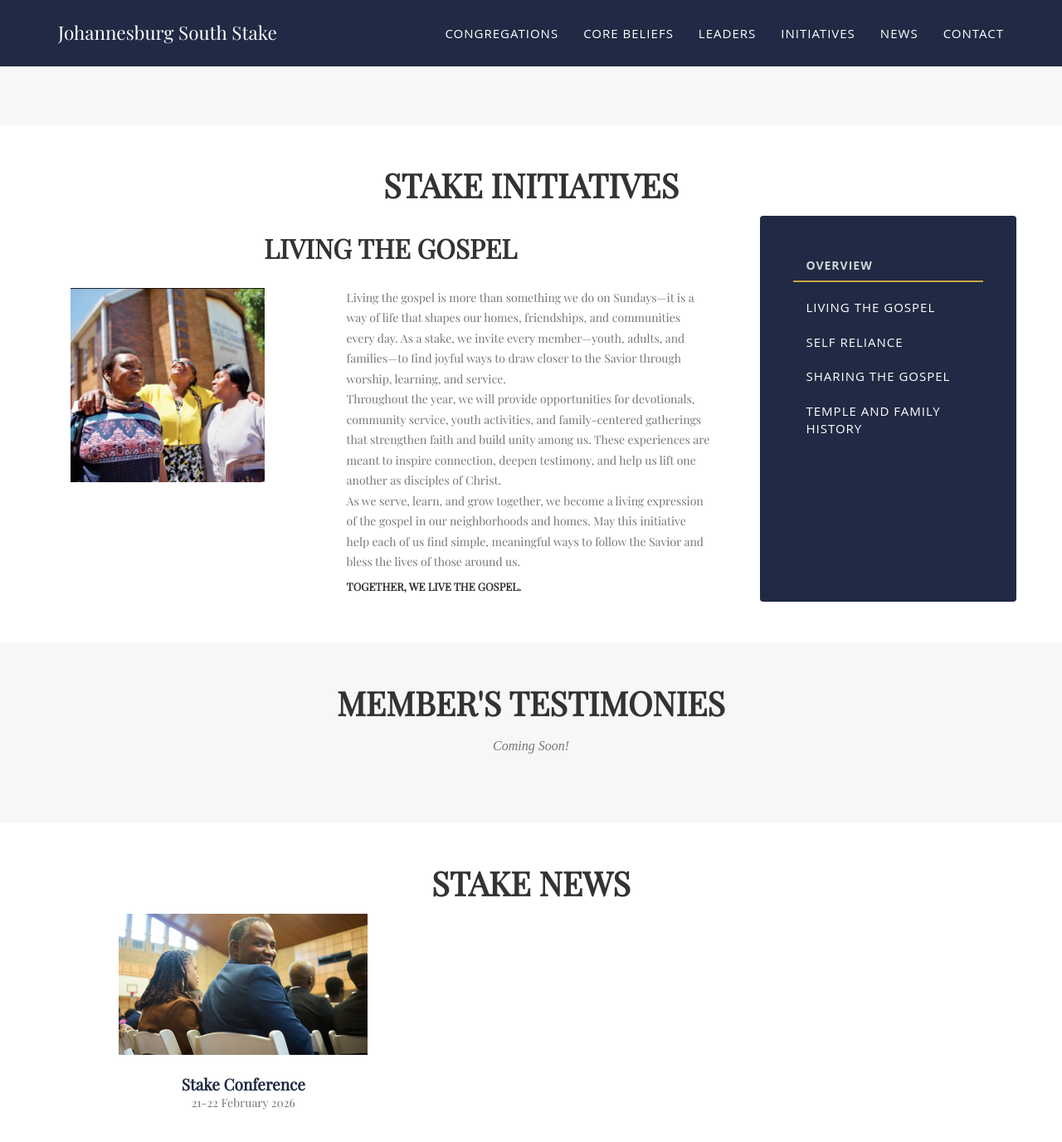
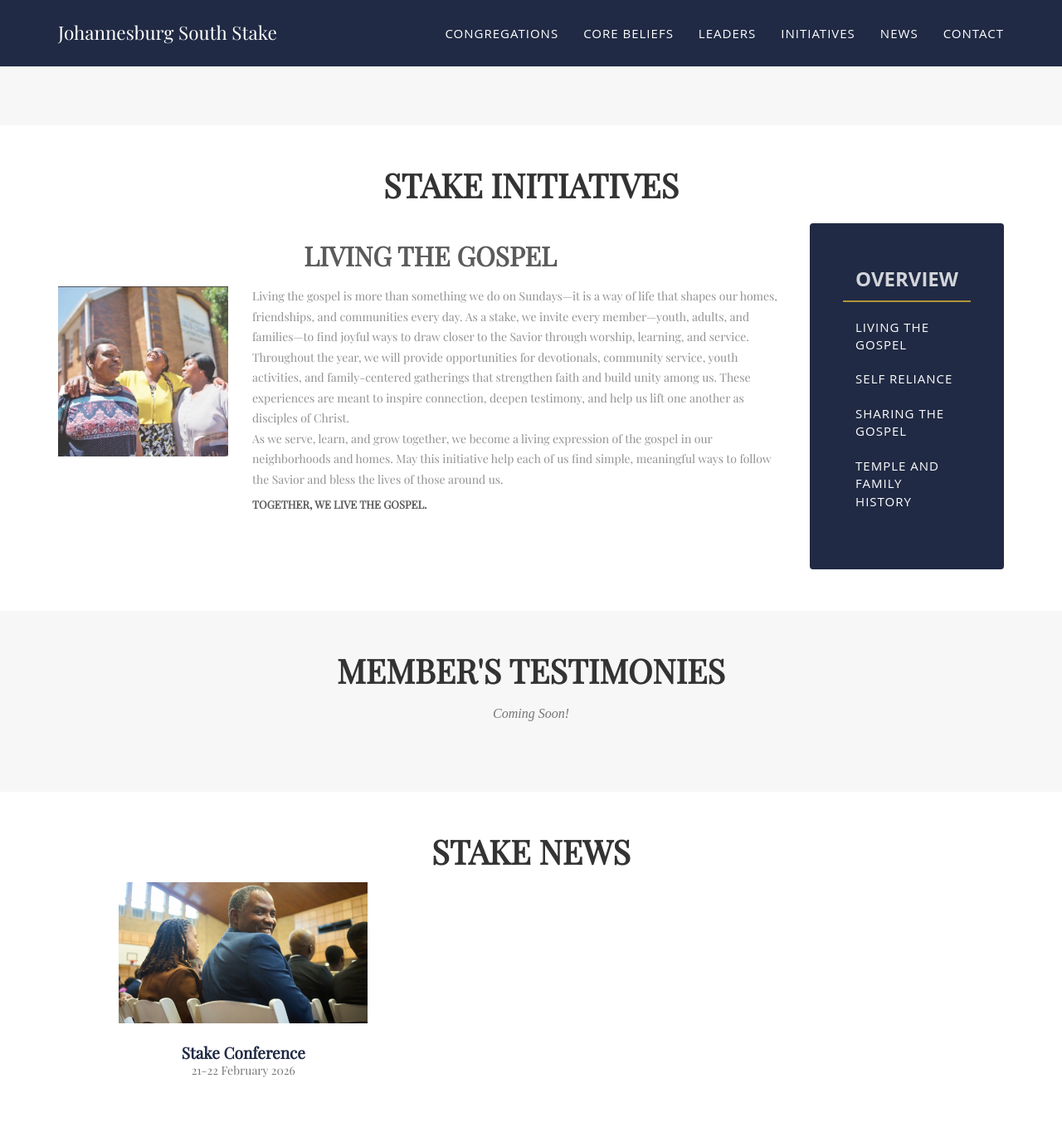
Before and after one commit to jhbsouthstake/jhbsouthstake.github.io, a Jekyll site: the page built from index.html, in a window 1280 px wide and 1400 px high, scrolled down 4373 px. Shown: the top 1376 px of the window at 83% size. Built offline with Jekyll 4.4.1, drawn with Linux system fonts in a browser that asks for light colours; some web fonts are replaced.

Commit message:
fix mobile layout of initiatives

```diff
--- a/_includes/head.html
+++ b/_includes/head.html
@@ -3,7 +3,7 @@
     <meta charset="utf-8">
     <meta http-equiv="X-UA-Compatible" content="IE=edge">
     <title>{% if page.title %}{{ page.title }}{% else %}{{ site.title }}{% endif %}</title>
-    <meta name="viewport" content="width=device-width">
+    <meta name="viewport" content="width=device-width initial-scale=1.0">
     <meta name="description" content="{{ site.description }}">
     <link rel="canonical" href="{{ page.url | replace:'index.html','' | prepend: site.baseurl | prepend: site.url }}">
 
--- a/_includes/initiatives.html
+++ b/_includes/initiatives.html
@@ -1,99 +1,7 @@
-<!-- Initiatives Section -->
-    <section id="initiatives" class="uniting-families">
+<section id="initiatives">
 <div class="container">
-            <div class="row">
-                <div class="col-lg-12 text-center">
-                    <h2 class="section-heading">Stake Initiatives</h2>
-                    <!-- <h3 class="section-subheading text-muted">Lorem ipsum dolor sit amet consectetur.</h3> -->
-                </div>
-            </div>
-
-            <div class="row"></div>
-
-    <div class="container">
-        <div class="uf-layout">
-
-            <!-- LEFT CONTENT AREA -->
-            <div class="uf-content">
-
-
-            <!-- Page 1 Living the Gospel (default visible) -->
-                <div class="initiative-section active" id="living-the-gospel">
-                    <h2 class="uf-heading text-center">Living The Gospel</h2>
-
-                    <div class="uf-body">
-                        <div class="uf-image">
-                            <img src="{{ '/img/initiatives/livingthegospel.jpg' | relative_url }}"  alt="Johannesburg Temple" />
-                        </div>
-
-                        <div class="uf-text">
-                            <!-- <h3 class="section-subheading">Uniting families for eternity includes:</h3> -->
-                            <p class="text-muted">Living the gospel is more than something we do on Sundays—it is a way of life that shapes our homes, friendships, and communities every day. As a stake, we invite every member—youth, adults, and families—to find joyful ways to draw closer to the Savior through worship, learning, and service.<br>Throughout the year, we will provide opportunities for devotionals, community service, youth activities, and family-centered gatherings that strengthen faith and build unity among us. These experiences are meant to inspire connection, deepen testimony, and help us lift one another as disciples of Christ.<br>As we serve, learn, and grow together, we become a living expression of the gospel in our neighborhoods and homes. May this initiative help each of us find simple, meaningful ways to follow the Savior and bless the lives of those around us.</p>
-                            <h6 class="subheading">Together, we live the gospel.</h6>
-                        </div>
-                    </div>
-                </div>
-
-
-            <!-- Page 2 Living the Gospel (default hidden) -->
-                <div class="initiative-section" id="self-reliance">
-                    <h2 class="uf-heading text-center">Self Reliance</h2>
-
-                    <div class="uf-body">
-                        <div class="uf-image">
-                            <img src="{{ '/img/initiatives/selfreliance.jpg' | relative_url }}"  alt="Johannesburg Temple" />
-                        </div>
-
-                        <div class="uf-text">
-                            <!-- <h3 class="section-subheading">Uniting families for eternity includes:</h3> -->
-                                    <p class="text-muted">All Leaders exercise their keys in implementing these tools as they help members help themselves toward self-reliance. Contact Brother Siyabulela Manyakanyaka on 061-741-7612 for more information.</p>
-                        </div>
-                    </div>
-                </div>
-
-
-            <!-- Page 3 Living the Gospel (default hidden) -->
-                <div class="initiative-section" id="sharing-the-gospel">
-                    <h2 class="uf-heading text-center">Sharing the Gospel</h2>
-
-                    <div class="uf-body">
-                        <div class="uf-image">
-                            <img src="{{ '/img/initiatives/sharingthegospel.jpg' | relative_url }}"  alt="Johannesburg Temple" />
-                        </div>
-
-                        <div class="uf-text">
-                            <!-- <h3 class="section-subheading">Uniting families for eternity includes:</h3> -->
-                            <p class="text-muted">Sharing the gospel is a natural expression of the joy and hope we find in Jesus Christ. As we live His teachings, our words, actions, and service become a quiet invitation for others to feel His love and discover the blessings of the restored gospel.<br>As a stake, we encourage members, youth, and families to look for simple, sincere opportunities to share light—through friendship, kindness, service, and meaningful conversations. Whether welcoming someone to an activity, supporting a neighbor, or sharing personal testimony, every act of love becomes a way of sharing the gospel.</p>
-                            <h6 class="subheading"><a href="https://www.churchofjesuschrist.org/bc/content/ldsorg/manual/13301_000_TchngSvrsWay_Web.pdf?lang=eng">Here are some useful tools that we use to share the Gospel of Jesus Christ</a></h6>
-                            <a href="https://www.churchofjesuschrist.org/bc/content/ldsorg/manual/13301_000_TchngSvrsWay_Web.pdf?lang=eng">
-                                <img src="img/initiatives/teachinginthesaviorsway.png" class="img-responsive img-centered" alt="">
-                            </a>
-                        </div>
-                    </div>
-                </div>
-
-
-            <!-- Page 4 Living the Gospel (default hidden) -->
-                <div class="initiative-section" id="temple-and-family-history">
-                    <h2 class="uf-heading text-center">Temple and Family History</h2>
-
-                    <div class="uf-body">
-                        <div class="uf-image">
-                            <img src="{{ '/img/initiatives/temple.jpg' | relative_url }}"  alt="Johannesburg Temple" />
-                        </div>
-
-                        <div class="uf-text">
-                            <!-- <h3 class="section-subheading">Uniting families for eternity includes:</h3> -->
-
-                            <p class="text-muted">The temple and family history work connect us to heaven and to one another across generations. As we discover our ancestors and participate in temple ordinances, we feel a deeper sense of identity, belonging, and purpose within God’s eternal family.<br>As a stake, we invite individuals and families to take part in family history discovery, indexing, temple preparation, and temple worship.</p>
-
-                        </div>
-                    </div>
-                </div>
-            </div>
-
-             <!-- SIDEBAR (column 3) -->
-            <aside class="navbar navbar-default uf-sidebar">
+<div class="container-initiatives">
+<div class="navbar navbar-default" id="sidebar">
     <ul class="nav">
         <li class="nav-heading">Overview</li>
         <li><a href="#" class="active-link" onclick="switchSection(event,'living-the-gospel')">Living The Gospel</a></li>
@@ -101,157 +9,151 @@
         <li><a href="#" onclick="switchSection(event,'sharing-the-gospel')">Sharing The Gospel</a></li>
         <li><a href="#" onclick="switchSection(event,'temple-and-family-history')">Temple and Family History</a></li>
     </ul>
-            </aside>
+</div>
+<div id="section-heading"><h2 class="section-heading text-center">Stake Initiatives</h2></div>
+
+<!-- /* Section to be repeated for each initiative */ -->
+<div id="content-block">
+<div id="living-the-gospel" class="initiative-section active">
+  <div id="card-heading" class="text-center"><h2>Living The Gospel</h2></div>
+  <div id="card-text"><p class="text-muted">Living the gospel is more than something we do on Sundays—it is a way of life that shapes our homes, friendships, and communities every day. As a stake, we invite every member—youth, adults, and families—to find joyful ways to draw closer to the Savior through worship, learning, and service.<br>Throughout the year, we will provide opportunities for devotionals, community service, youth activities, and family-centered gatherings that strengthen faith and build unity among us. These experiences are meant to inspire connection, deepen testimony, and help us lift one another as disciples of Christ.<br>As we serve, learn, and grow together, we become a living expression of the gospel in our neighborhoods and homes. May this initiative help each of us find simple, meaningful ways to follow the Savior and bless the lives of those around us.</p>
+                    <h6 class="subheading">Together, we live the gospel.</h6></div>
+  <div id="card-image"><img src="{{ '/img/initiatives/livingthegospel.jpg' | relative_url }}"  ></div>
 </div>
 
+<div id="self-reliance" class="initiative-section">
+  <div id="card-heading" class="text-center"><h2>Self Reliance</h2></div>
+  <div id="card-text"><p class="text-muted">All Leaders exercise their keys in implementing these tools as they help members help themselves toward self-reliance. Contact Brother Siyabulela Manyakanyaka on 061-741-7612 for more information.</p></div>
+  <div id="card-image"><img src="{{ '/img/initiatives/selfreliance.jpg' | relative_url }}"  ></div>
+</div>
+
+<div id="sharing-the-gospel" class="initiative-section">
+  <div id="card-heading" class="text-center"><h2>Sharing The Gospel</h2></div>
+  <div id="card-text"><p class="text-muted">Sharing the gospel is a natural expression of the joy and hope we find in Jesus Christ. As we live His teachings, our words, actions, and service become a quiet invitation for others to feel His love and discover the blessings of the restored gospel.<br>As a stake, we encourage members, youth, and families to look for simple, sincere opportunities to share light—through friendship, kindness, service, and meaningful conversations. Whether welcoming someone to an activity, supporting a neighbor, or sharing personal testimony, every act of love becomes a way of sharing the gospel.</p></div>
+  <div id="card-image"><img src="{{ '/img/initiatives/sharingthegospel.jpg' | relative_url }}"  ></div>
+</div>
+
+<div id="temple-and-family-history" class="initiative-section">
+  <div id="card-heading" class="text-center"><h2>Temple and Family History</h2></div>
+  <div id="card-text"><p class="text-muted">The temple and family history work connect us to heaven and to one another across generations. As we discover our ancestors and participate in temple ordinances, we feel a deeper sense of identity, belonging, and purpose within God’s eternal family.<br>As a stake, we invite individuals and families to take part in family history discovery, indexing, temple preparation, and temple worship.</p></div>
+  <div id="card-image"><img src="{{ '/img/initiatives/temple.jpg' | relative_url }}"  ></div>
+</div>
 
 </div>
 
 </div>
+</div>
+
+
 </section>
 
 
 
 <style>
 
-/* Main layout */
-.uf-layout {
-  display: grid;
-  grid-template-columns: 2fr 0.8fr;
-  gap: 60px;
-  align-items: start;
-}
-
-/* Content sections */
 .initiative-section {
 display: none;
+opacity: 0;
+transition: opacity 0.4s ease;
 }
 
 .initiative-section.active {
-  display: block;
+  display: grid;
+  grid-template-columns: 0.75fr 2.5fr;
+  grid-template-rows: auto auto;
+  grid-template-areas:
+    "card-heading card-heading"
+    "card-image card-text";
+  grid-gap: 0.9rem;
+  opacity: 0.8;
   }
 
-/* Heading */
-.uf-heading {
-  margin-bottom: 30px;
+
+.container-initiatives {
+  display: grid;
+  grid-template-columns: 3.25fr 0.75fr;
+  grid-template-rows: auto auto auto;
+  grid-template-areas:
+    "section-heading section-heading"
+    "content-block sidebar"
+    "content-block sidebar";
+  grid-gap: 0.9rem;
 }
 
-/* Image + text layout */
-.uf-body {
-  display: grid;
-  grid-template-columns: 1fr 1.5fr;
-  gap: 40px;
-  align-items: start;
+
+
+#sidebar {
+  grid-area: sidebar;
+  padding: 40px;
+  width: 100%;
+  height: 100%;
+  align-self: start;
 }
 
-.uf-image img {
-  width: 80%;
-  height: auto;
-  object-fit: cover;
-}
-
-/* Sidebar */
-.uf-sidebar {
-  padding: 40px;
-  height: 100%;
-  width: 100%;
-
-}
-
-/* Sidebar heading */
-.uf-sidebar .nav-heading {
+.nav-heading {
   font-weight: 700;
   font-size: 24px;
   padding: 10px 15px;
-color: #fff; /* or your preferred color */
+  color: #fff;
   cursor: default;
   margin-bottom: 10px;
-border-bottom: 2px solid #f4c542; /* optional accent */
+  border-bottom: 2px solid #{{ site.data.template.color.secondary }};
   padding-bottom: 8px;
   font-family: {{ site.data.template.font.buttontext }};
   text-transform: uppercase;
-letter-spacing: 1px;
-font-size: 14px;
   opacity: 0.8;
+    }
+
+#section-heading {
+  grid-area: section-heading;
+}
+
+#card-heading {
+  grid-area: card-heading;
+}
+
+#card-image img{
+  grid-area: card-image;
+  width: 100%;
+  max-width: 350px;
+  display: block;
+  margin: auto;
+}
+
+#card-text{
+  grid-area: card-text;
+  padding-left: 20px;
+  padding-right: 20px;
+}
 
 
 
-
-.uf-nav {
-  list-style: none;
-  padding: 0;
+@media (max-width: 768px) {
+  .container-initiatives {
+    grid-template-columns: 1fr;
+    grid-template-rows: auto auto auto;
+    grid-template-areas:
+      "section-heading"
+      "sidebar"
+      "content-block";
   }
 
-.uf-nav li {
-  margin-bottom: 12px;
+  .initiative-section.active {
+    grid-template-columns: 1fr;
+    grid-template-rows: auto auto auto;
+    grid-template-areas:
+      "card-heading"
+      "card-image"
+      "card-text";
+    grid-gap: 0.9rem;
+    opacity: 0.8;
     }
 
-.uf-nav a {
-  text-decoration: none;
-  color: #333;
-  transition: color 0.3s ease;
-}
-
-.uf-nav a:hover,
-.uf-nav a.active-link {
-  color: #f4c542;
-}
-
-/* Highlight active sidebar link */
-.uf-nav a.active-link {
-  color: #f4c542;       /* yellow highlight */
-  font-weight: 700;     /* optional: make it bold */
-  position: relative;
-}
-
-/* Optional: add small left border for active item */
-.uf-nav a.active-link::before {
-  content: '';
-  position: absolute;
-  left: -10px;
-  top: 0;
-  height: 100%;
-  width: 4px;
-  background-color: #f4c542;
-  border-radius: 2px;
-}
-
-
-/* =========================
-   TABLET
-========================= */
-
-@media (max-width: 768px) {
-
-  .uf-layout {
-    grid-template-columns: 1fr;
-    gap: 40px;
-  }
-
-  /* Sidebar moves to top */
-  .uf-sidebar {
-    order: -1;
-    margin-bottom: 20px;
-  }
-
-  /* Stack image + text */
-  .uf-body {
-    grid-template-columns: 1fr;
-    gap: 20px;
-  }
-
-  .uf-heading {
-    text-align: center;
-  }
-
-  .uf-image,
-  .uf-text {
-    width: 100%;
-  }
+  #card-image img{
+    max-width: 225px;
 
   }
-
-
+}
 </style>
 
 <script>
```
Also changed, not shown: _includes/initiatives copy 2.html (deleted, +0 -291 lines), _includes/initiatives copy.html (deleted, +0 -85 lines). Lines whose indentation alone changed are shown as unchanged.
